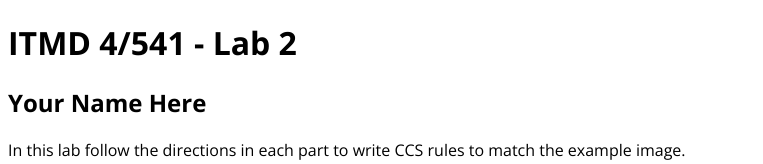
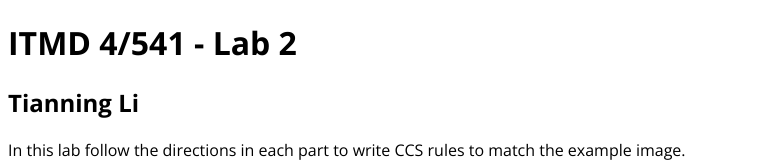
Before and after one commit to litianning1/litianning1.github.io, a plain HTML site: page Lab2/index.html in a window 1280 px wide. Shown: the top 164 px of the page, without its empty margins (0-763 px from the left). Drawn offline with nearby package versions, Linux system fonts and the light colour scheme.

Commit message:
update Name

```diff
--- a/Lab2/index.html
+++ b/Lab2/index.html
@@ -14,7 +14,7 @@
 <body>
   <header class="w700">
     <h1>ITMD 4/541 - Lab 2</h1>
-    <h2>Your Name Here</h2>
+    <h2>Tianning Li</h2>
     <p>In this lab follow the directions in each part to write CCS rules to match the example image. <strong>DO NOT</strong> edit this HTML file in any way except to add your name in the H2 in the Header section above this text. <strong>DO NOT</strong> edit the global.css file in any way. You will write all your CSS in the proper sections in the styles.css file only.</p>
     <p>Create a Lab2 folder in your class GitHub repository and place all the files for this lab in that folder, including the assets folder with images. Once you publish this lab to GitHub Pages, submit to the blackboard assignment a link to this main lab page in GitHub Pages and your GitHub repository code.</p>
   </header>
```
